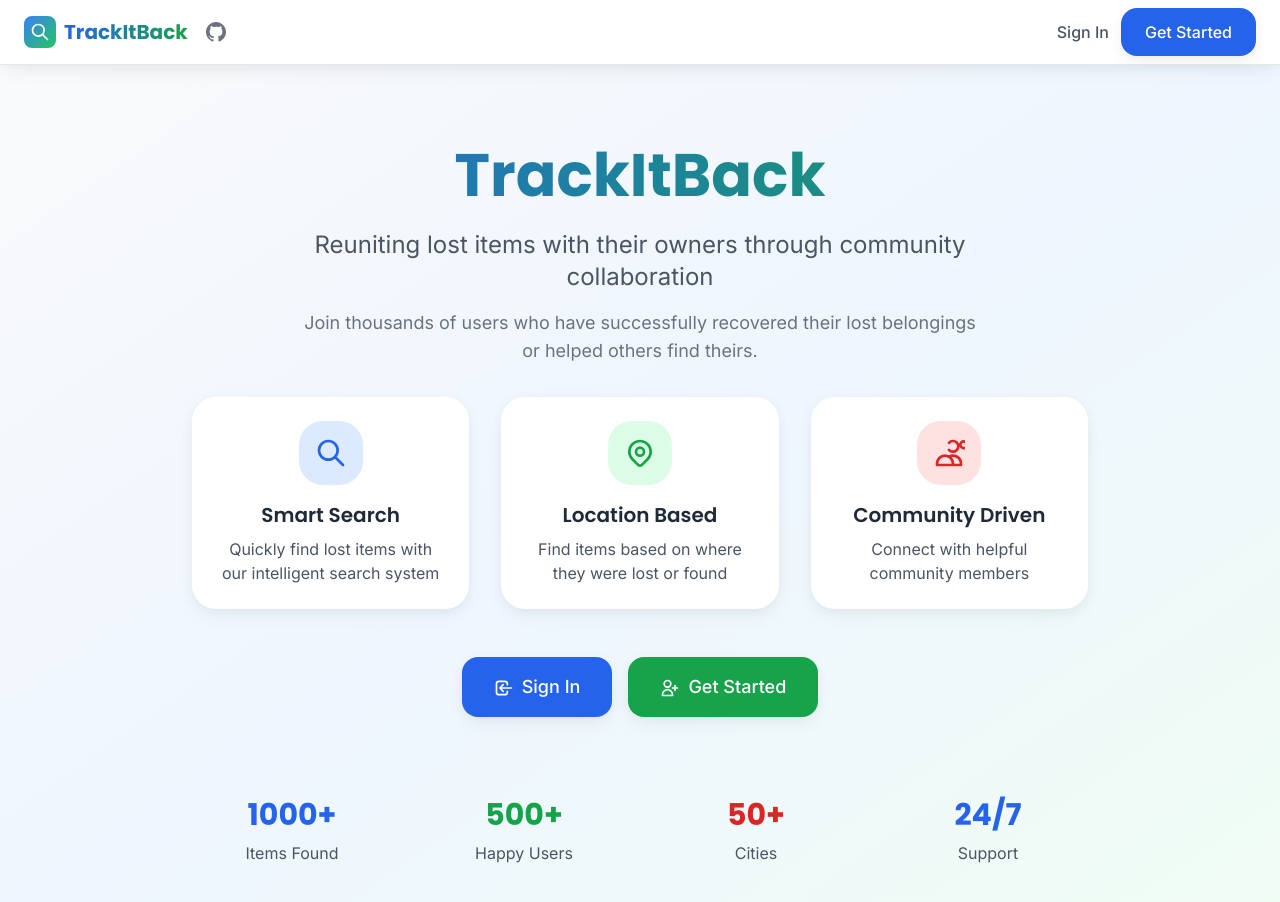
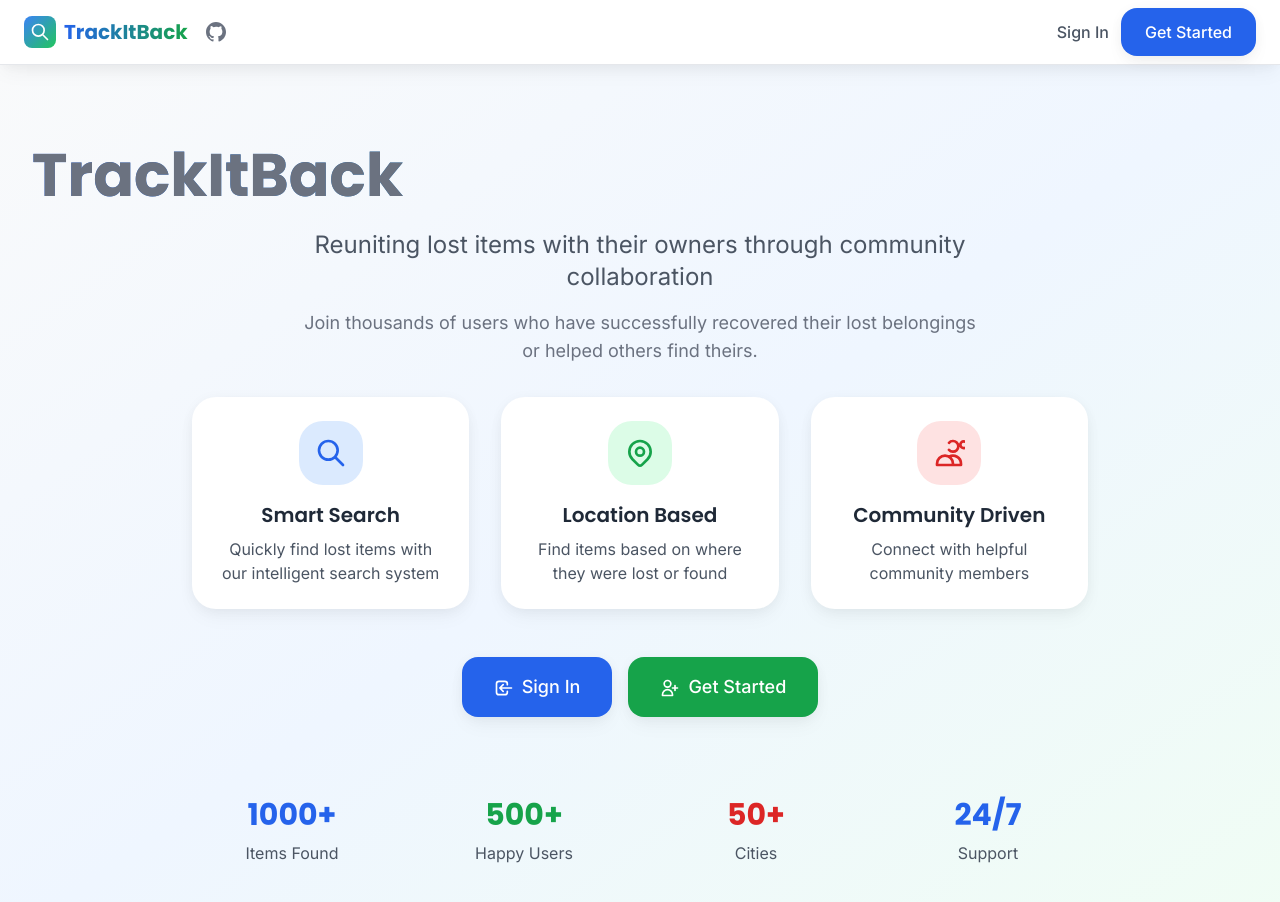
Before and after one commit to Dhruv-Sharma01/LostAndFound_withBackend, a React (Vite) app: page / in a window 1280 px wide. Shown: the top 902 px of the page. Built offline with nearby package versions, Linux system fonts and the light colour scheme.

Commit message:
Update HomePage.jsx

```diff
--- a/src/components/home/HomePage.jsx
+++ b/src/components/home/HomePage.jsx
@@ -10,7 +10,13 @@ function HomePage() {
           {/* Main Heading */}
           <div className="mb-8 animate-fade-in">
             <h1 className="text-5xl md:text-6xl font-heading font-bold text-gradient mb-6">
-              TrackItBack
+               <a
+              href="https://github.com/Dhruv-Sharma01/LostAndFound_withBackend"
+              target="_blank"
+              rel="noopener noreferrer"
+              className="ml-2 flex items-center text-neutral-500 hover:text-black transition-colors"
+              aria-label="GitHub Repository"
+            >TrackItBack</a>
             </h1>
             <p className="text-xl md:text-2xl text-neutral-600 mb-4 max-w-3xl mx-auto">
               Reuniting lost items with their owners through community collaboration
```
